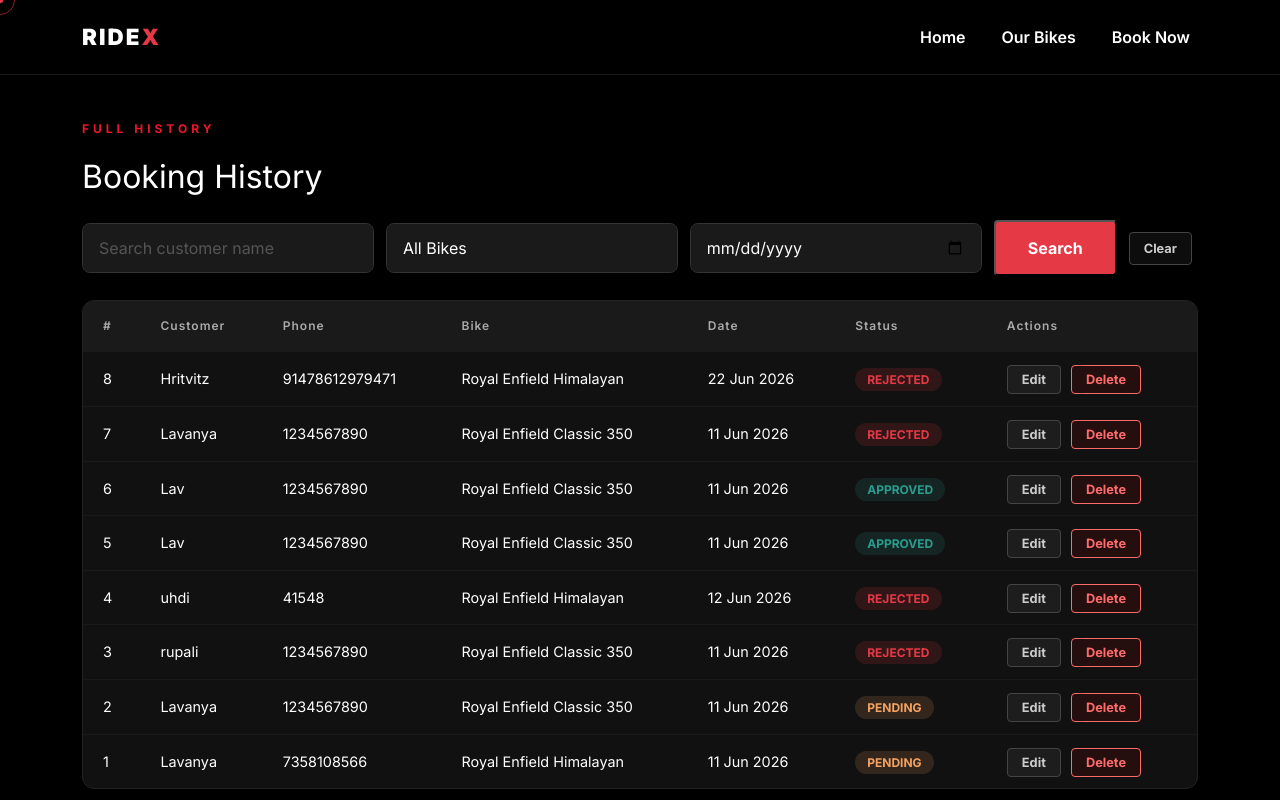
After one commit to lavanya-bhardwaj/RideX, a Flask app: page /admin/history in a window 1280 px wide. The commit adds this page. Run offline with Flask 3, Linux system fonts and the light colour scheme; the visitor is signed in with stand-in values (Sample User, id 1); data comes from the database, SQL or seed files in the repository; both versions use the stored data as it was after the commit.

Commit message:
added an undo toast option, a history log page and also navigation links on the dashboard.

```diff
--- a/app.py
+++ b/app.py
@@ -187,5 +187,26 @@ def booking(bike_id):
 def confirmation():
     return render_template('confirmation.html')
 
+@app.route('/admin/history')
+@login_required
+def history_log():
+    query = Booking.query
+
+    customer = request.args.get('customer')
+    bike_id = request.args.get('bike_id')
+    date = request.args.get('date')
+
+    if customer:
+        query = query.filter(Booking.customer_name.ilike(f'%{customer}%'))
+    if bike_id:
+        query = query.filter(Booking.bike_id == bike_id)
+    if date:
+        query = query.filter(db.func.date(Booking.booking_date) == date)
+
+    all_bookings = query.order_by(Booking.id.desc()).all()
+    all_bikes = Bike.query.all()
+
+    return render_template('admin/history.html', bookings=all_bookings, bikes=all_bikes)
+
 if __name__ == '__main__':
     app.run(debug=True)
--- a/static/css/style.css
+++ b/static/css/style.css
@@ -894,3 +928,50 @@ body {
     color: #ff6b6b;
     border: 1px solid #ff6b6b;
 }
+
+.undo-toast {
+    position: fixed;
+    bottom: 30px;
+    left: 50%;
+    transform: translateX(-50%) translateY(100px);
+    background: #111;
+    border: 1px solid #e63946;
+    color: #fff;
+    padding: 16px 24px;
+    border-radius: 8px;
+    display: flex;
+    align-items: center;
+    gap: 20px;
+    z-index: 9999;
+    opacity: 0;
+    transition: all 0.3s ease;
+    pointer-events: none;
+}
+
+.undo-toast.show {
+    transform: translateX(-50%) translateY(0);
+    opacity: 1;
+    pointer-events: auto;
+}
+
+.undo-toast button {
+    background: #e63946;
+    color: #fff;
+    border: none;
+    padding: 8px 16px;
+    border-radius: 4px;
+    font-weight: 700;
+    cursor: pointer;
+}
+
+.history-filters {
+    display: flex;
+    gap: 12px;
+    align-items: center;
+}
+
+.history-filters input,
+.history-filters select {
+    width: auto;
+    flex: 1;
+}
--- /dev/null
+++ b/templates/admin/history.html
@@ -0,0 +1,58 @@
+{% extends 'base.html' %}
+
+{% block content %}
+<section class="admin-dashboard-section" style="padding-top: 120px;">
+    <div class="container">
+        <p class="hero-tagline">FULL HISTORY</p>
+        <h2 class="mb-4">Booking History</h2>
+
+        <form method="GET" class="history-filters mb-4">
+            <input type="text" name="customer" class="form-control dark-input" placeholder="Search customer name" value="{{ request.args.get('customer', '') }}">
+
+            <select name="bike_id" class="form-control dark-input">
+                <option value="">All Bikes</option>
+                {% for bike in bikes %}
+                <option value="{{ bike.id }}" {% if request.args.get('bike_id') == bike.id|string %}selected{% endif %}>{{ bike.name }}</option>
+                {% endfor %}
+            </select>
+
+            <input type="date" name="date" class="form-control dark-input" value="{{ request.args.get('date', '') }}">
+
+            <button type="submit" class="btn-primary-red">Search</button>
+            <a href="{{ url_for('history_log') }}" class="action-btn edit">Clear</a>
+        </form>
+
+        <div class="admin-table-wrapper">
+            <table class="admin-table">
+                <thead>
+                    <tr>
+                        <th>#</th>
+                        <th>Customer</th>
+                        <th>Phone</th>
+                        <th>Bike</th>
+                        <th>Date</th>
+                        <th>Status</th>
+                        <th>Actions</th>
+                    </tr>
+                </thead>
+                <tbody>
+                    {% for booking in bookings %}
+                    <tr>
+                        <td>{{ booking.id }}</td>
+                        <td>{{ booking.customer_name }}</td>
+                        <td>{{ booking.customer_phone }}</td>
+                        <td>{{ booking.bike.name }}</td>
+                        <td>{{ booking.booking_date.strftime('%d %b %Y') }}</td>
+                        <td><span class="status-badge {{ booking.status }}">{{ booking.status.upper() }}</span></td>
+                        <td>
+                            <a href="{{ url_for('edit_booking', booking_id=booking.id) }}" class="action-btn edit">Edit</a>
+                            <a href="{{ url_for('delete_booking', booking_id=booking.id) }}" class="action-btn delete" onclick="return confirm('Delete this booking permanently?')">Delete</a>
+                        </td>
+                    </tr>
+                    {% endfor %}
+                </tbody>
+            </table>
+        </div>
+    </div>
+</section>
+{% endblock %}
--- a/templates/base.html
+++ b/templates/base.html
@@ -85,6 +85,37 @@ function scrollFleet(direction) {
         el.addEventListener('mouseleave', () => ring.classList.remove('ring-hover'));
     });
 </script>
+<div id="undoToast" class="undo-toast">
+    <span id="undoMessage">Booking rejected.</span>
+    <button onclick="undoReject()">Undo</button>
+</div>
+<script>
+    let pendingRejectId = null;
+    let rejectTimer = null;
+
+    function rejectWithUndo(bookingId, el) {
+        pendingRejectId = bookingId;
+        const row = el.closest('tr');
+        row.style.opacity = '0.4';
+
+        const toast = document.getElementById('undoToast');
+        toast.classList.add('show');
+
+        rejectTimer = setTimeout(() => {
+            window.location.href = `/admin/booking/${bookingId}/reject`;
+        }, 5000);
+    }
+
+    function undoReject() {
+        clearTimeout(rejectTimer);
+        document.getElementById('undoToast').classList.remove('show');
+
+        const rows = document.querySelectorAll('tr');
+        rows.forEach(r => r.style.opacity = '1');
+
+        pendingRejectId = null;
+    }
+</script>
 <body>
 
     <!-- Navbar -->
```
Also changed, not shown: other parts of static/css/style.css (+34 -0 lines), templates/admin/dashboard.html (+8 -2 lines), instance/bikes.db.
